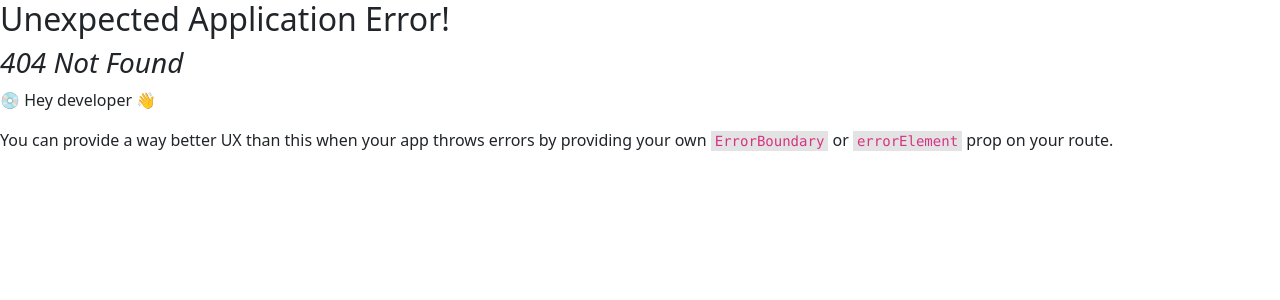
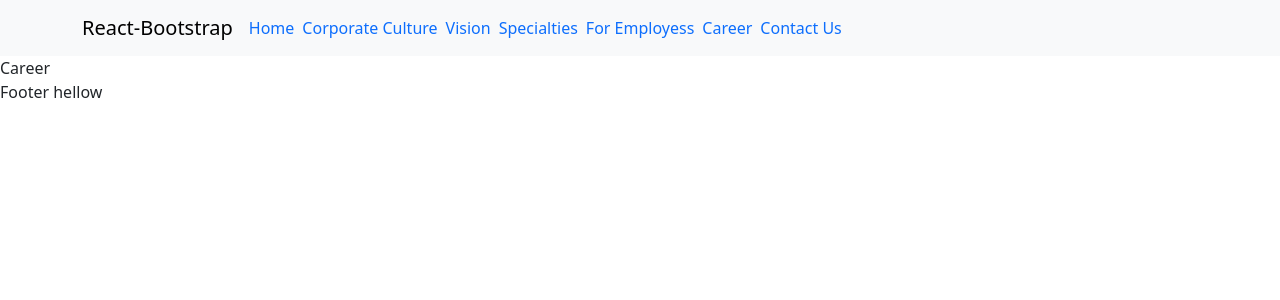
Before and after one commit to kader009/site, a React (Vite) app: page /career in a window 1280 px wide. Before the commit this address had no page. Shown: the top 300 px of the page. Built offline with nearby package versions, Linux system fonts and the light colour scheme.

Commit message:
make some pages for routing

```diff
--- /dev/null
+++ b/src/components/Career/Career.jsx
@@ -0,0 +1,9 @@
+import React from 'react'
+
+const Career = () => {
+  return (
+    <div>Career</div>
+  )
+}
+
+export default Career
--- /dev/null
+++ b/src/components/Contact/Contact.jsx
@@ -0,0 +1,9 @@
+import React from 'react'
+
+const Contact = () => {
+  return (
+    <div>Contact</div>
+  )
+}
+
+export default Contact
--- /dev/null
+++ b/src/components/Corporate/Corporate.jsx
@@ -0,0 +1,9 @@
+import React from 'react'
+
+const Corporate = () => {
+  return (
+    <div>Corporate</div>
+  )
+}
+
+export default Corporate
--- /dev/null
+++ b/src/components/Employees/Employees.jsx
@@ -0,0 +1,9 @@
+import React from 'react'
+
+const Employees = () => {
+  return (
+    <div>Employees</div>
+  )
+}
+
+export default Employees
--- a/src/components/Navbar/Navbar.jsx
+++ b/src/components/Navbar/Navbar.jsx
@@ -13,14 +13,14 @@ const Navbars = () => {
         <Navbar.Brand href="#home">React-Bootstrap</Navbar.Brand>
         <Navbar.Toggle aria-controls="basic-navbar-nav" />
         <Navbar.Collapse id="basic-navbar-nav">
-          <Nav className="me-auto">
-            <Link className='text-decoration-none' to="/home">Home</Link>
-            <Link href="#link">Corporate Culture</Link>
-            <Link href="#link">Vision</Link>
-            <Link href="#link">Specialties</Link>
-            <Link href="#link">For Employess</Link>
-            <Link href="#link">Career</Link>
-            <Link href="#link">Contact Us</Link>
+          <Nav className="me-auto ">
+            <Link className='text-decoration-none ' to="/">Home</Link>
+            <Link className='text-decoration-none ms-2' to="/corporate">Corporate Culture</Link>
+            <Link className='text-decoration-none ms-2' to="/vision">Vision</Link>
+            <Link className='text-decoration-none ms-2' to="/specialties">Specialties</Link>
+            <Link className='text-decoration-none ms-2' to="/employee">For Employess</Link>
+            <Link className='text-decoration-none ms-2' to="/career">Career</Link>
+            <Link className='text-decoration-none ms-2' to="/contact">Contact Us</Link>
           </Nav>
         </Navbar.Collapse>
       </Container>
--- /dev/null
+++ b/src/components/Specialties/Specialties.jsx
@@ -0,0 +1,9 @@
+import React from 'react'
+
+const Specialties = () => {
+  return (
+    <div>Specialties</div>
+  )
+}
+
+export default Specialties
--- /dev/null
+++ b/src/components/Vision/Vision.jsx
@@ -0,0 +1,9 @@
+import React from 'react'
+
+const Vision = () => {
+  return (
+    <div>Vision</div>
+  )
+}
+
+export default Vision
```
Also changed, not shown: src/App.jsx (+32 -2 lines).
